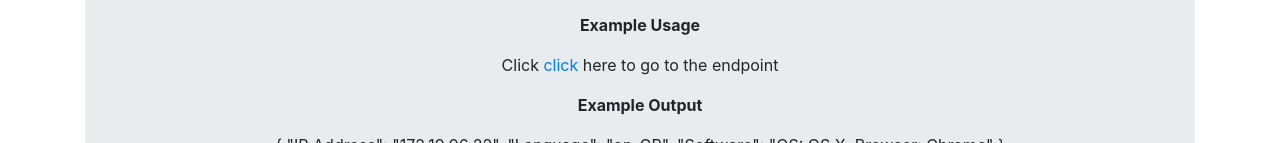
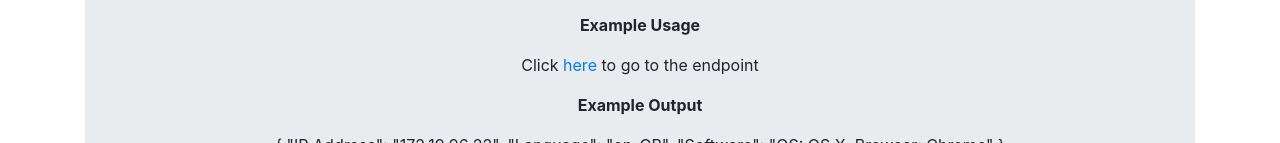
Before and after one commit to denskiz/request-header-microservice, a website: page public/index.html in a window 1280 px wide. Shown: the part 259-402 px from the top of the page. Drawn offline with nearby package versions, Linux system fonts and the light colour scheme.

Commit message:
Add files via upload

```diff
--- a/public/index.html
+++ b/public/index.html
@@ -32,8 +32,8 @@
         <strong>Example Usage</strong>
       </p>
       <p class="text-center">Click
-        <a href="https://request-header-de.herokuapp.com/api/whoami" target="_blank">click</a>
-        here to go to the endpoint
+        <a href="https://request-header-de.herokuapp.com/api/whoami" target="_blank">here</a>
+        to go to the endpoint
       </p>
 
       <p class="text-center">
```
